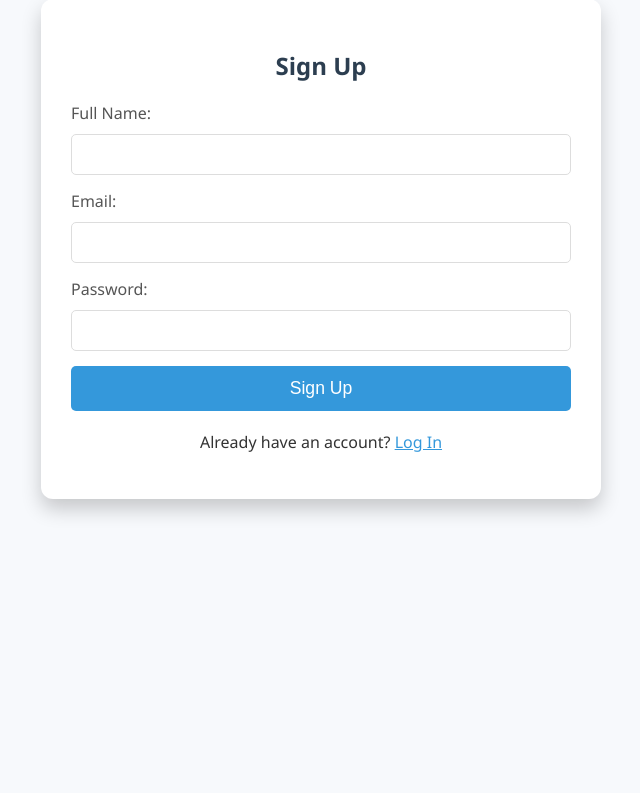
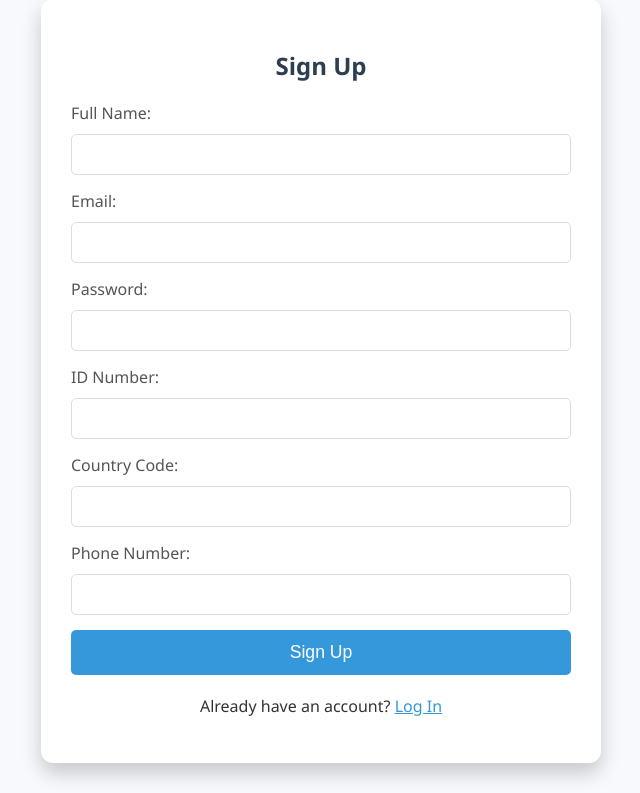
Before and after one commit to StanleyKioko/Trauma-Detetion, a Flask app: page /signup in a window 1280 px wide. Shown: the part 31-824 px from the top of the page, without its empty margins (319-959 px from the left). Before the commit the page ends 547 px from the top, so only its background shows below. Run offline with Flask 3, Linux system fonts and the light colour scheme; parts of the project's set-up code (start-up, migrations or seed data) failed here and were passed over.

Commit message:
Signup page enhanced

```diff
--- a/templates/signup.html
+++ b/templates/signup.html
@@ -19,14 +19,14 @@
             <label for="password">Password:</label>
             <input type="password" id="password" name="password" required><br>
 
-            <!--label for="id_number">ID Number:</label>
+            <label for="id_number">ID Number:</label>
             <input type="text" id="id_number" name="id_number" required><br>
 
             <label for="country_code">Country Code:</label>
             <input type="text" id="country_code" name="country_code" required><br>
 
             <label for="phone_number">Phone Number:</label>
-            <input type="text" id="phone_number" name="phone_number" required><br-->
+            <input type="text" id="phone_number" name="phone_number" required><br>
 
             <button type="submit">Sign Up</button>
         </form>
```
